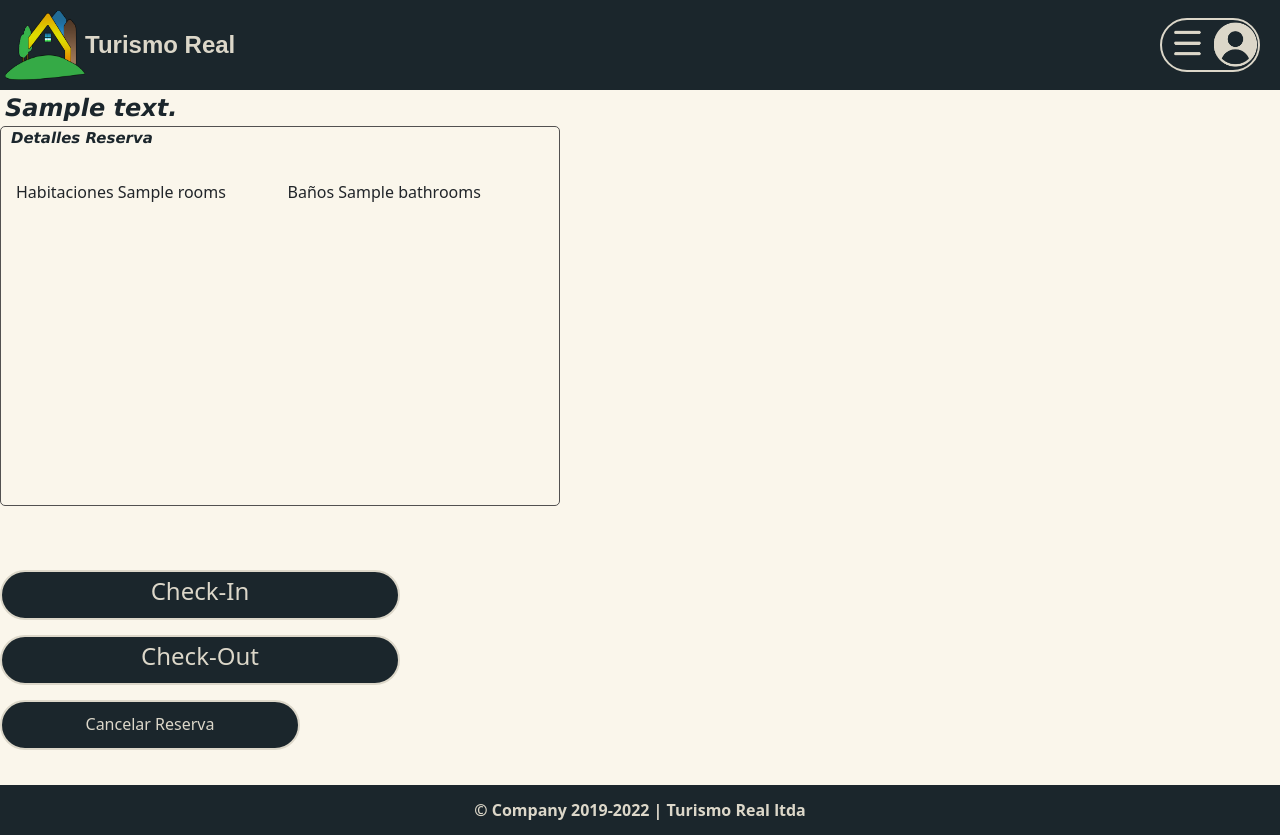
After one commit to Cebollitas-Duoc/Pagina-web, a Django app: template templates/reservas/ReservaDetalle.html in a window 1280 px wide. The commit adds this page. Run offline with Django 4.2, Linux system fonts and the light colour scheme; the template is opened without the code that fills it: most values are stand-ins (such as "Sample title", 1, 10 or a date in 2020); style sheets or scripts are compiled from the project's sources.

Commit message:
Nueva vista DetalleReservas
Se creo nueva vista con los detalles de la reserva
Cambios de css

```diff
--- a/reservas/urls.py
+++ b/reservas/urls.py
@@ -5,4 +5,5 @@ app_name = "reservas"
 
 urlpatterns = [
     path('mireserva', views.Reserva, name="reserva"),
+    path('ReservaDetalle/<int:_iddepto>', views.ReservaDetalle, name="ReservaDetalle")
 ]
--- /dev/null
+++ b/static/css/ReservaDetalle.css
@@ -0,0 +1,103 @@
+.Left-Right-Reserva {
+  display: flex;
+  flex-direction: row;
+  margin-bottom: 20px;
+}
+
+.TContenedordreserv {
+  color: #1B262C !important;
+  font-style: italic;
+  font-family: Verdana, Geneva, Tahoma, sans-serif;
+  font-weight: 600;
+  font-size: 15px;
+  margin-left: 10px;
+}
+
+.DescripcionReservaContenedor {
+  flex-direction: column;
+  width: 70vh !important;
+  height: 380px !important;
+  margin-bottom: 5vw !important;
+  margin: auto;
+  border: 1.5px solid rgb(82, 81, 81);
+  border-radius: 5px;
+  display: flex;
+  flex-direction: column;
+  overflow: hidden;
+}
+
+.DescripcionReserva {
+  margin-left: 15px;
+  margin-top: 30px;
+  margin-bottom: 15px;
+  display: grid;
+  grid-template-columns: 1fr 1fr;
+}
+
+.DetallesDepartamento {
+  color: #1B262C !important;
+  font-style: italic;
+  font-family: Verdana, Geneva, Tahoma, sans-serif;
+  font-weight: 600;
+  font-size: 15px;
+  margin-left: 5px;
+  width: 120px;
+  white-space: nowrap;
+  overflow: hidden;
+}
+
+.NombreReserva {
+  color: #1B262C !important;
+  font-style: italic;
+  font-family: Verdana, Geneva, Tahoma, sans-serif;
+  font-weight: 600;
+  font-size: x-large;
+  margin-left: 5px;
+}
+
+#ButtonCheck-in {
+  width: 400px;
+  height: 50px;
+  border-radius: 25px;
+  margin-bottom: 15px;
+  background-color: #1B262C;
+  border: 2px solid #DCD7C9;
+  color: #DCD7C9;
+}
+
+#ButtonCheck-in:hover {
+  background-color: #126E82;
+}
+
+#ButtonCheck-out {
+  width: 400px;
+  height: 50px;
+  border-radius: 25px;
+  margin-bottom: 15px;
+  background-color: #1B262C;
+  border: 2px solid #DCD7C9;
+  color: #DCD7C9;
+}
+
+#ButtonCheck-out:hover {
+  background-color: #126E82;
+}
+
+#ButtonCancelar {
+  width: 300px;
+  height: 50px;
+  border-radius: 25px;
+  margin-bottom: 15px;
+  background-color: #1B262C;
+  border: 2px solid #DCD7C9;
+  color: #DCD7C9;
+}
+
+#ButtonCancelar:hover {
+  background-color: #126E82;
+}
+
+#ButtonCancelar h4 {
+  margin: auto;
+  font-size: medium;
+}/*# sourceMappingURL=ReservaDetalle.css.map */
--- /dev/null
+++ b/static/css/ReservaDetalle.scss
@@ -0,0 +1,91 @@
+.Left-Right-Reserva{
+    display: flex;
+    flex-direction: row;
+    margin-bottom: 20px;
+}
+.TContenedordreserv{
+    color: #1B262C!important;
+    font-style: italic;
+    font-family: Verdana, Geneva, Tahoma, sans-serif;
+    font-weight: 600;
+    font-size: 15px;
+    margin-left: 10px;
+}
+.DescripcionReservaContenedor{
+    flex-direction: column;
+    width: 70vh!important;
+    height: 380px!important;
+    margin-bottom: 5vw !important;
+    margin: auto;
+    border: 1.5px solid rgb(82, 81, 81);
+    border-radius: 5px;
+    display: flex;
+    flex-direction: column;
+    overflow: hidden;
+}
+.DescripcionReserva{
+    margin-left: 15px;
+    margin-top: 30px;
+    margin-bottom: 15px;
+    display: grid;
+    grid-template-columns: 1fr 1fr;
+}
+.DetallesDepartamento{
+    color: #1B262C!important;
+    font-style: italic;
+    font-family: Verdana, Geneva, Tahoma, sans-serif;
+    font-weight: 600;
+    font-size: 15px;
+    margin-left: 5px;
+    width: 120px;
+    white-space: nowrap;
+    overflow: hidden;
+}
+.NombreReserva{
+    color: #1B262C!important;
+    font-style: italic;
+    font-family: Verdana, Geneva, Tahoma, sans-serif;
+    font-weight: 600;
+    font-size: x-large;
+    margin-left: 5px;
+}
+#ButtonCheck-in{
+    width: 400px;
+    height: 50px;
+    border-radius: 25px;
+    margin-bottom: 15px;
+    background-color: #1B262C;
+    border: 2px solid #DCD7C9;
+    color: #DCD7C9;
+}
+#ButtonCheck-in:hover{
+    background-color: #126E82;
+}
+#ButtonCheck-out{
+    width: 400px;
+    height: 50px;
+    border-radius: 25px;
+    margin-bottom: 15px;
+    background-color: #1B262C;
+    border: 2px solid #DCD7C9;
+    color: #DCD7C9;
+}
+#ButtonCheck-out:hover{
+    background-color: #126E82;
+}
+#ButtonCancelar{
+    width: 300px;
+    height: 50px;
+    border-radius: 25px;
+    margin-bottom: 15px;
+    background-color: #1B262C;
+    border: 2px solid #DCD7C9;
+    color: #DCD7C9;
+}
+#ButtonCancelar:hover{
+    background-color: #126E82;
+}
+#ButtonCancelar h4{
+    margin: auto;
+    font-size: medium;
+}
--- a/static/css/baseTemplate.css
+++ b/static/css/baseTemplate.css
@@ -208,7 +208,6 @@ footer {
   font-family: Verdana, Geneva, Tahoma, sans-serif;
   font-weight: 600;
   font-size: 15px;
-  font-weight: bold;
   margin-left: 5px;
   width: 120px;
   white-space: nowrap;
--- a/static/css/baseTemplate.scss
+++ b/static/css/baseTemplate.scss
@@ -192,7 +192,6 @@ footer{
     font-family: Verdana, Geneva, Tahoma, sans-serif;
     font-weight: 600;
     font-size: 15px;
-    font-weight: bold;
     margin-left: 5px;
     width: 120px;
     white-space: nowrap;
--- /dev/null
+++ b/templates/reservas/ReservaDetalle.html
@@ -0,0 +1,39 @@
+{% extends 'BaseTemplate.html' %}
+{% load static %}
+{% block css %}
+<link href="{% static 'css/ReservaDetalle.css'%}" rel="stylesheet">
+{% endblock css %}
+
+{% block js %}
+<script src="{% static 'js/cancelarreserva.js' %}"></script>
+{% endblock js %}
+{% block body %}
+
+<div class="contenedorDetalle">
+    <div class="Left-Right-Reserva">
+        <div class="Left-Reserva">
+            <div class="NombreReserva">{{depto.Address}}</div>
+                <div class="DescripcionReservaContenedor">
+                    <div class="TContenedordreserv" >Detalles Reserva</div>
+                        <div class="DescripcionReserva">
+                            <div class="">Habitaciones {{depto.Rooms}}</div>
+                            <div class="">Baños {{depto.Bathrooms}}</div>
+                        </div>
+                    <div>
+                </div>
+            </div>
+            <div class="BordesReservas Bton"><button  id="ButtonCheck-in"  class="" type="button"><h4>Check-In </h1></button></div>
+            <div class="BordesReservas Bton"><button  id="ButtonCheck-out" class="" type="button"><h4>Check-Out</h1></button></div>
+            <div class="BordesReservas Bton"><button onclick="cancelar('{{reserva.Id_Reserve}}')" id="ButtonCancelar" class="" type="button"><h4>Cancelar Reserva</h1></button></div>
+        </div>
+        <div class="Rigt-Reserva">
+
+        </div>
+
+    </div>
+</div>
+
+{% endblock body %}
+
+{% block wrapper %}
+{% endblock wrapper %}
```
Also changed, not shown: reservas/views.py (+8 -0 lines), static/css/misreservas.css (+76 -8 lines), static/css/misreservas.scss (+72 -8 lines), templates/reservas/mireserva.html (+3 -17 lines), 1 other file.
